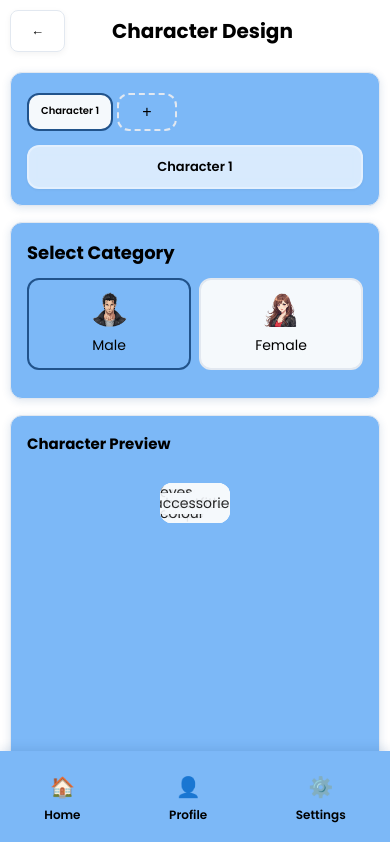
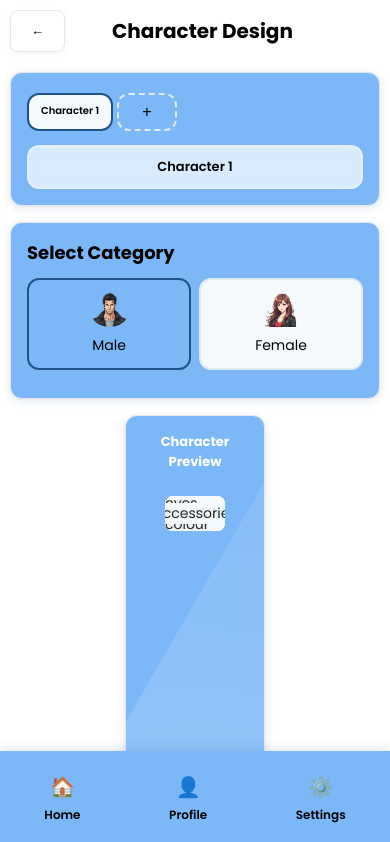
Before and after one commit to ayushhrawat/animemaker-ai, a React (Vite) app: page /character-design in a window 390 px wide. Shown: the top 842 px of the page. Built offline with nearby package versions, Linux system fonts and the light colour scheme.

Commit message:
Reduce character preview box size: Make the entire blue box smaller and more compact

```diff
--- a/src/screens/CharacterDesign.css
+++ b/src/screens/CharacterDesign.css
@@ -19,16 +19,19 @@
   z-index: 10;
 }
 
-.character-preview-card {
+.character-preview {
   background: linear-gradient(135deg, #7CB8F7 0%, #5a9de0 100%);
   border: 1px solid rgba(124, 184, 247, 0.5);
   box-shadow: 0 4px 16px rgba(33, 83, 139, 0.15);
   position: relative;
   overflow: hidden;
   border-radius: 12px;
+  padding: 15px; /* Reduced padding */
+  max-width: 200px; /* Limit overall width */
+  margin: 0 auto; /* Center the entire box */
 }
 
-.character-preview-card::before {
+.character-preview::before {
   content: '';
   position: absolute;
   top: -50%;
@@ -39,32 +42,26 @@
   transform: rotate(30deg);
 }
 
-.character-preview {
-  background: var(--card-bg);
-  border: 1px solid var(--border);
-  border-radius: 12px;
-  padding: 20px;
-  box-shadow: 0 4px 12px rgba(0, 0, 0, 0.05);
-}
-
 .character-preview h3 {
-  margin-bottom: 16px;
-  color: var(--text-primary);
-  font-size: 18px;
+  margin-bottom: 12px; /* Reduced margin */
+  color: white;
+  font-size: 16px; /* Slightly smaller font */
+  text-align: center;
 }
 
 .character-display {
   position: relative;
   width: 100%;
-  max-width: 100px; /* Even more compact */
-  height: 60px; /* Much smaller for compact display */
+  max-width: 80px; /* Even more compact */
+  height: 50px; /* Much smaller for compact display */
   display: flex;
   align-items: center;
   justify-content: center;
-  background: var(--bg-secondary);
-  border-radius: 12px;
+  background: rgba(255, 255, 255, 0.2);
+  border-radius: 8px;
   overflow: hidden;
-  margin: 0 auto; /* Center the preview */
+  margin: 0 auto;
+  backdrop-filter: blur(10px);
 }
 
 .character-part {
@@ -82,33 +79,35 @@
 /* Mobile optimizations */
 @media (max-width: 768px) {
   .character-preview {
-    padding: 16px;
+    padding: 12px;
+    max-width: 160px;
   }
 
   .character-preview h3 {
-    font-size: 16px;
-    margin-bottom: 14px;
+    font-size: 14px;
+    margin-bottom: 10px;
   }
 
   .character-display {
-    max-width: 80px;
-    height: 50px; /* Smaller on tablets */
+    max-width: 70px;
+    height: 40px;
   }
 }
 
 @media (max-width: 480px) {
   .character-preview {
-    padding: 12px;
+    padding: 10px;
+    max-width: 140px;
   }
 
   .character-preview h3 {
-    font-size: 15px;
-    margin-bottom: 12px;
+    font-size: 13px;
+    margin-bottom: 8px;
   }
 
   .character-display {
-    max-width: 70px;
-    height: 40px; /* Even smaller on mobile */
+    max-width: 60px;
+    height: 35px;
   }
 }
 
```
